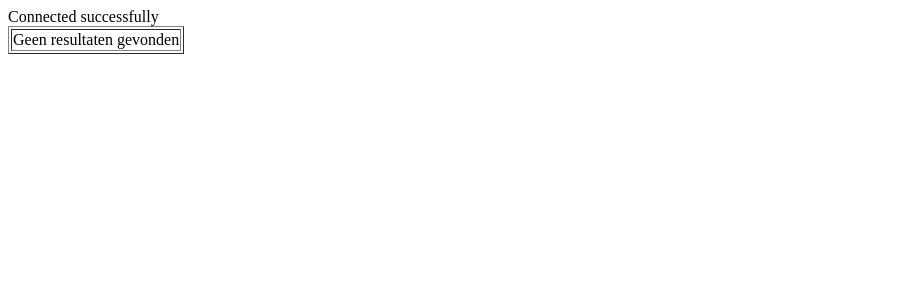
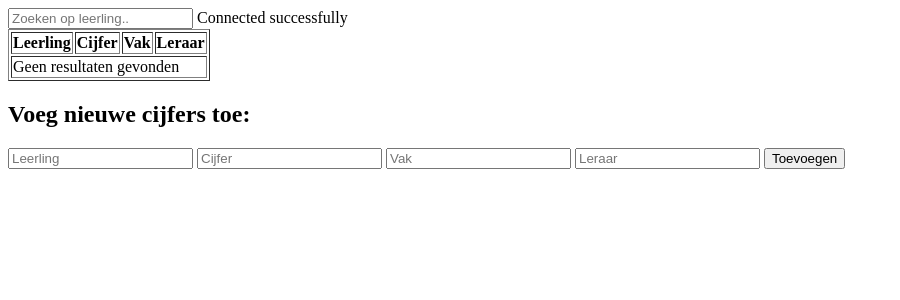
Before and after one commit to Hyp3r42/php-p2, a PHP site: page /cijfer.php in a window 1280 px wide. Shown: the top 300 px of the page, without its empty margins (0-900 px from the left). Run offline with PHP 8.4, Linux system fonts and the light colour scheme; data that the repository does not hold is empty.

Commit message:
aanpassing

```diff
--- a/cijfersysteem/cijfer.php
+++ b/cijfersysteem/cijfer.php
@@ -1,41 +1,102 @@
+<!DOCTYPE html>
+<html lang="en">
+<head>
+       <meta charset="UTF-8">
+       <meta name="viewport" content="width=device-width, initial-scale=1.0">
+       <title>Document</title>
+       <link rel="stylesheet" type="text/css" href="styles.css">
+       <script src="https://ajax.googleapis.com/ajax/libs/jquery/3.5.1/jquery.min.js"></script>
+       <script>
+       $(document).ready(function(){
+           // Zoekfunctie
+           $("#search").on("keyup", function() {
+               var value = $(this).val().toLowerCase();
+               $("table tr").filter(function() {
+                   $(this).toggle($(this).text().toLowerCase().indexOf(value) > -1)
+               });
+           });
+
+           // Sorteerfunctie
+           $("#sort").click(function(){
+               var rows = $('table tbody tr').get();
+
+               rows.sort(function(a, b) {
+                   var A = $(a).children('td').eq(0).text().toUpperCase();
+                   var B = $(b).children('td').eq(0).text().toUpperCase();
+                   return A.localeCompare(B);
+               });
+
+               $.each(rows, function(index, row) {
+                   $('table').children('tbody').append(row);
+               });
+           });
+// Invoerformulier voor nieuwe cijfers
+           $("#submit").click(function(){
+               var leerling = $("#Leerling").val();
+               var cijfer = $("#Cijfer").val();
+               var vak = $("#Vak").val(); // Nieuw
+               var docent = $("#Leraar").val(); // Nieuw, aangepast van #Docent naar #Leraar
+               // Valideer invoer hier indien nodig
+
+               // Voeg nieuwe rij toe aan tabel
+               $("table tbody").append("<tr><td>" + leerling + "</td><td>" + cijfer + "</td><td>" + vak + "</td><td>" + docent + "</td></tr>");
+
+               // Voeg nieuwe cijfers toe aan de database met behulp van PHP-scripts
+               $.post("add_grades.php", { leerling: leerling, cijfer: cijfer, vak: vak, docent: docent });
+           });
+
+           // Verwijderfunctie
+           $(document).on("click", ".delete", function(){
+               $(this).closest("tr").remove();
+
+               // Verwijder het cijfer uit de database met behulp van PHP-scripts
+               var leerling = $(this).closest("tr").find("td").eq(0).text();
+               var cijfer = $(this).closest("tr").find("td").eq(1).text();
+               $.post("delete_grade.php", { leerling: leerling, cijfer: cijfer });
+           });
+       });
+       </script>
+</head>
+<body>
+<input type="text" id="search" placeholder="Zoeken op leerling..">
+
+<table border="1px">
+   <tr>
+       <th id="sort">Leerling</th>
+       <th>Cijfer</th>
+       <th>Vak</th>
+       <th>Leraar</th> <!-- Aangepast van Docent naar Leraar -->
+   </tr>
+
+   <!-- Vul de tabel met gegevens -->
    <?php
-// Auteur: Talha kucuker
-// Functie: selecteer data
-
-// connect database
    include "cijferconnect.php";
-
-// Maak een query
-$sql = "SELECT * FROM cijfer";
-// Prepare
+   $sql = "SELECT * FROM Cijfer";
    $stmt = $conn->prepare($sql);
-// Uitvoeren
    $stmt->execute();
-// Ophalen alle data
    $result = $stmt->fetchAll(PDO::FETCH_ASSOC);
-
-// print de data rij voor mij
-echo "<br>";
-echo "<table border=1px>";
-
-// Controleer of er resultaten zijn
 if (!empty($result)) {
-    // Eerste rij met koprijen
-    echo "<tr>";
-    echo "<th>Leerling</th>";
-    echo "<th>Cijfer</th>";
-    echo "</tr>";
-
-    // Loop door de gegevens en toon elke rij
        foreach($result as $row) {
            echo "<tr>";
-        echo "<td>" . $row['Leerling'] . "</td> ";
-        echo "<td>" . $row['Cijfer'] . "</td> ";
+           echo "<td>" . $row['Leerling'] . "</td>";
+           echo "<td>" . $row['Cijfer'] . "</td>";
+           echo "<td>" . $row['Vak'] . "</td>";
+           echo "<td>" . $row['Leraar'] . "</td>";
+           echo "<td><button class='delete'>Verwijder</button></td>";
            echo "</tr>";
        }
    } else {
        echo "<tr><td colspan='4'>Geen resultaten gevonden</td></tr>";
    }
+   ?>
+</table>
 
-echo "</table>";
-?>
+<h2>Voeg nieuwe cijfers toe:</h2>
+<input type="text" id="Leerling" placeholder="Leerling">
+<input type="text" id="Cijfer" placeholder="Cijfer">
+<input type="text" id="Vak" placeholder="Vak">
+<input type="text" id="Leraar" placeholder="Leraar"> <!-- Aangepast van Docent naar Leraar -->
+<button id="submit">Toevoegen</button>
+
+</body>
+</html>
```
Also changed, not shown: fietsen/delete.php (+29 -19 lines), fietsen/delete_db.php (deleted, +0 -40 lines), fietsen/edit_db.php (+10 -0 lines). Lines whose indentation alone changed are shown as unchanged.
